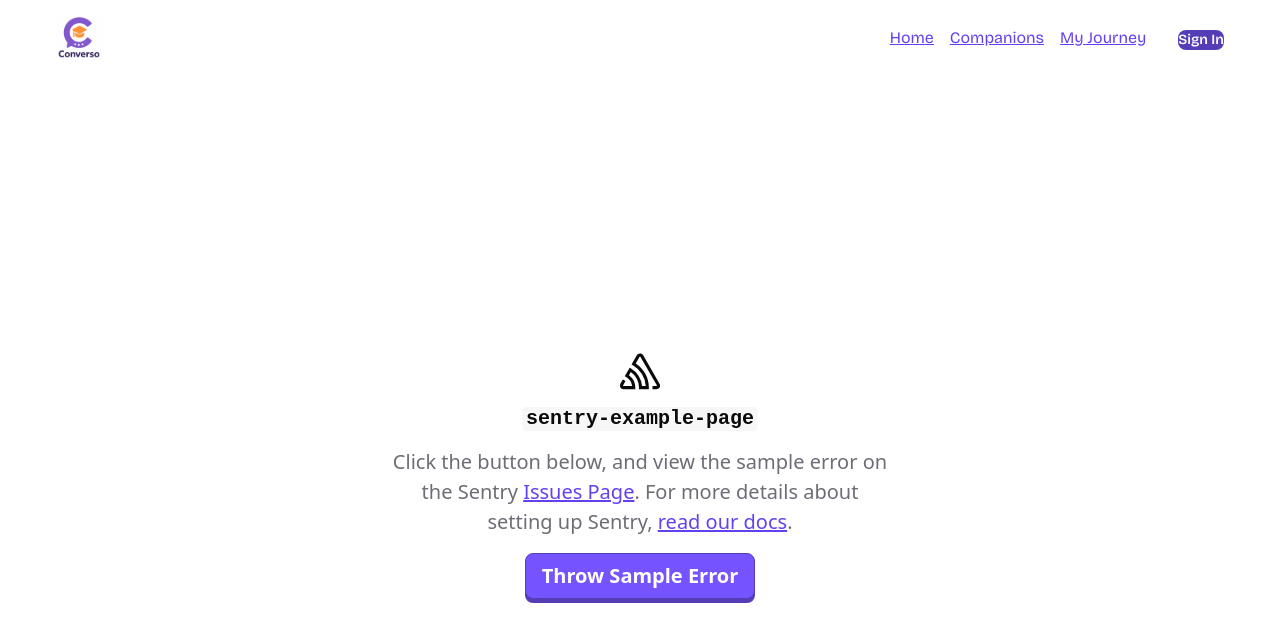
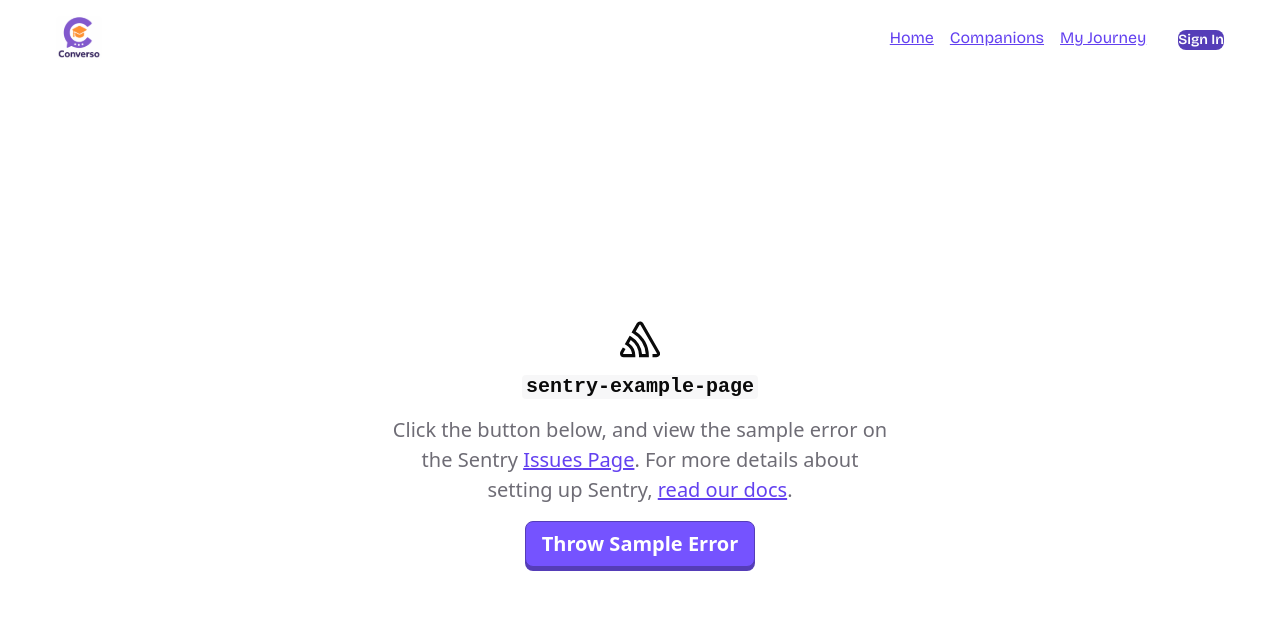
Before and after one commit to Aarjav-998/saas-converso, a Next.js app: page /sentry-example-page in a window 1280 px wide. Shown: the top 642 px of the page. Built offline with nearby package versions, Linux system fonts and the light colour scheme; no server answers.

Commit message:
Update layout.tsx

```diff
--- a/app/layout.tsx
+++ b/app/layout.tsx
@@ -1,13 +1,6 @@
 import type { Metadata } from "next";
 import { Bricolage_Grotesque } from "next/font/google";
-import {
-  ClerkProvider,
-  SignInButton,
-  SignUpButton,
-  SignedIn,
-  SignedOut,
-  UserButton,
-} from "@clerk/nextjs";
+import { ClerkProvider } from "@clerk/nextjs";
 import "./globals.css";
 import Navbar from "@/components/Navbar";
 
@@ -27,19 +20,13 @@
   children: React.ReactNode;
 }>) {
   return (
-    <ClerkProvider appearance={ {variables: {colorPrimary:'#fe5933'}}}>
-      <html lang="en">
-        <body className={`${bricolage.variable} antialiased`}>
-          <header>
-            <Navbar/>
-            <div className="flex justify-end p-4">
-
-
-            </div>
-          </header>
+    <html lang="en">
+      <body className={`${bricolage.variable} antialiased`}>
+        <ClerkProvider appearance={{ variables: { colorPrimary: '#fe5933' }} }>
+          <Navbar />
           {children}
-        </body>
-      </html>
-    </ClerkProvider>
+        </ClerkProvider>
+      </body>
+    </html>
   );
 }
```
